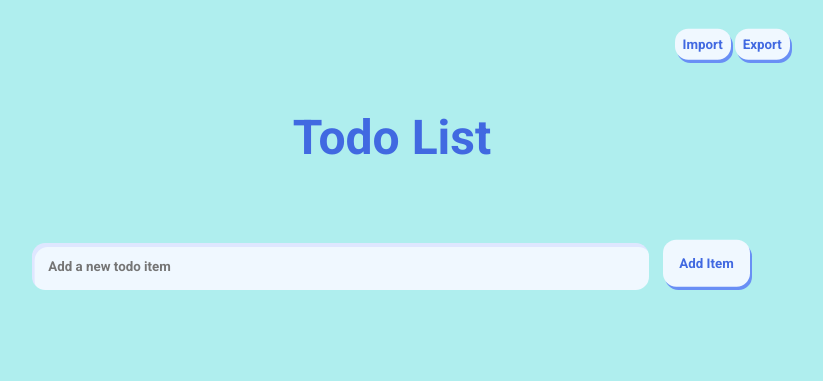
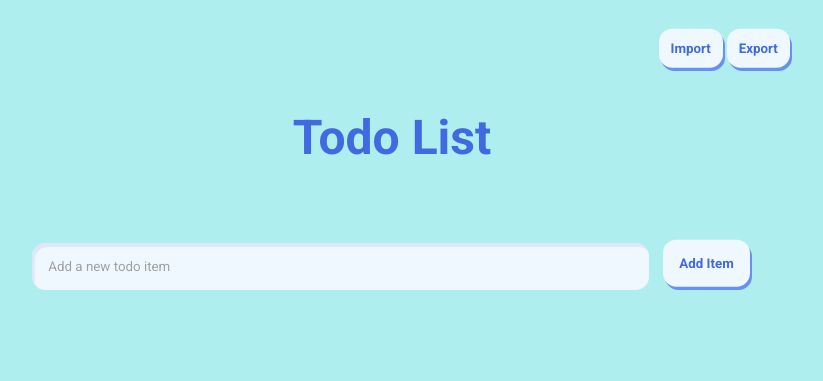
Before and after one commit to rjgraffham/todo-list-genuki, a website: page src/index.html in a window 1280 px wide. Shown: the whole page, without its empty margins (248-1071 px from the left). Drawn offline with Linux system fonts and the light colour scheme.

Commit message:
Remove bolding from todo item placeholder, adjust placeholder colour, add back some padding to import/export buttons.

```diff
--- a/src/css/style.css
+++ b/src/css/style.css
@@ -46,7 +46,7 @@ h1 {
 }
 
 #import-export input {
-    padding: 0.5rem;
+    padding: 0.75rem;
 }
 
 input[type="text"], input[type="button"], input[type="submit"] {
@@ -68,6 +68,11 @@ input[type="button"], input[type="submit"] {
 
 input[type="text"] {
     box-shadow:rgb(0 0 255 / 7%) 0.2em 0.3em inset;
+    font-weight: normal;
+}
+
+input::placeholder {
+    color: rgb(160 160 160);
 }
 
 input[type="button"]:hover, input[type="submit"]:hover {
```
